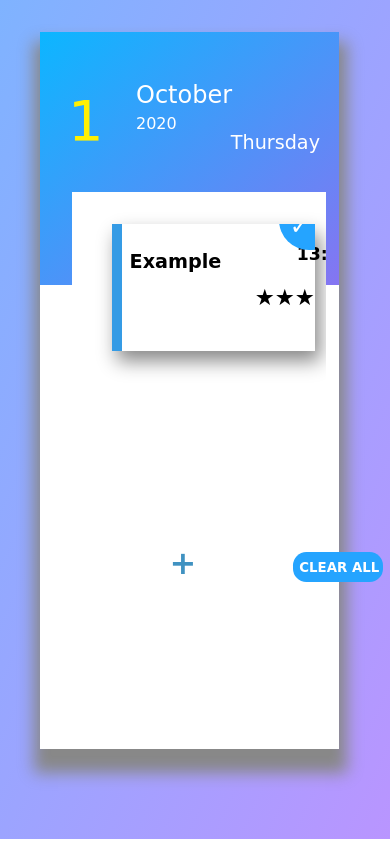
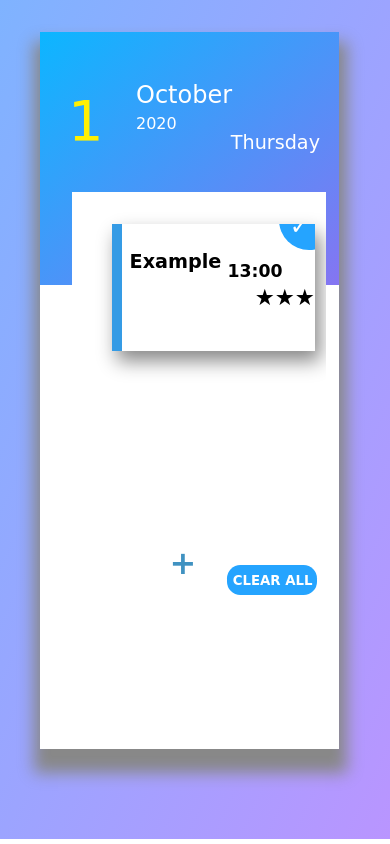
Before and after one commit to Emeka-Ugbanu-hub/TODO, a plain HTML site: page index.html in a window 390 px wide. Drawn offline with Linux system fonts and the light colour scheme.

Commit message:
working on todo responsiveness

```diff
--- a/todo.css
+++ b/todo.css
@@ -282,4 +282,12 @@ body{
         width: 80%;
         height: 60vh;
     }
+    #means{
+        margin-left: -4em;
+        margin-top: 1em;
+    }
+    #clear{
+        left: 14em;
+        top: 40em;
+    }
 }
```
